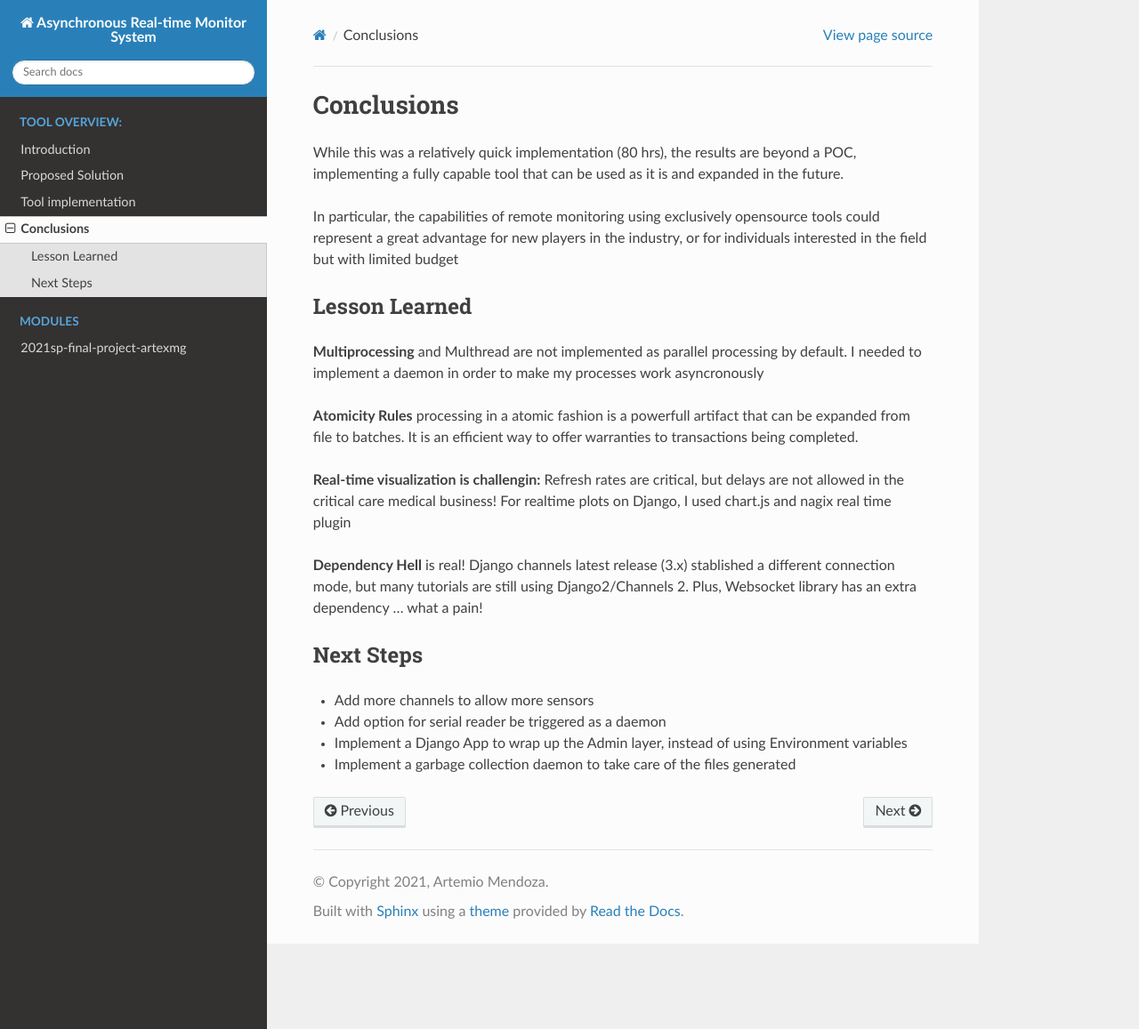
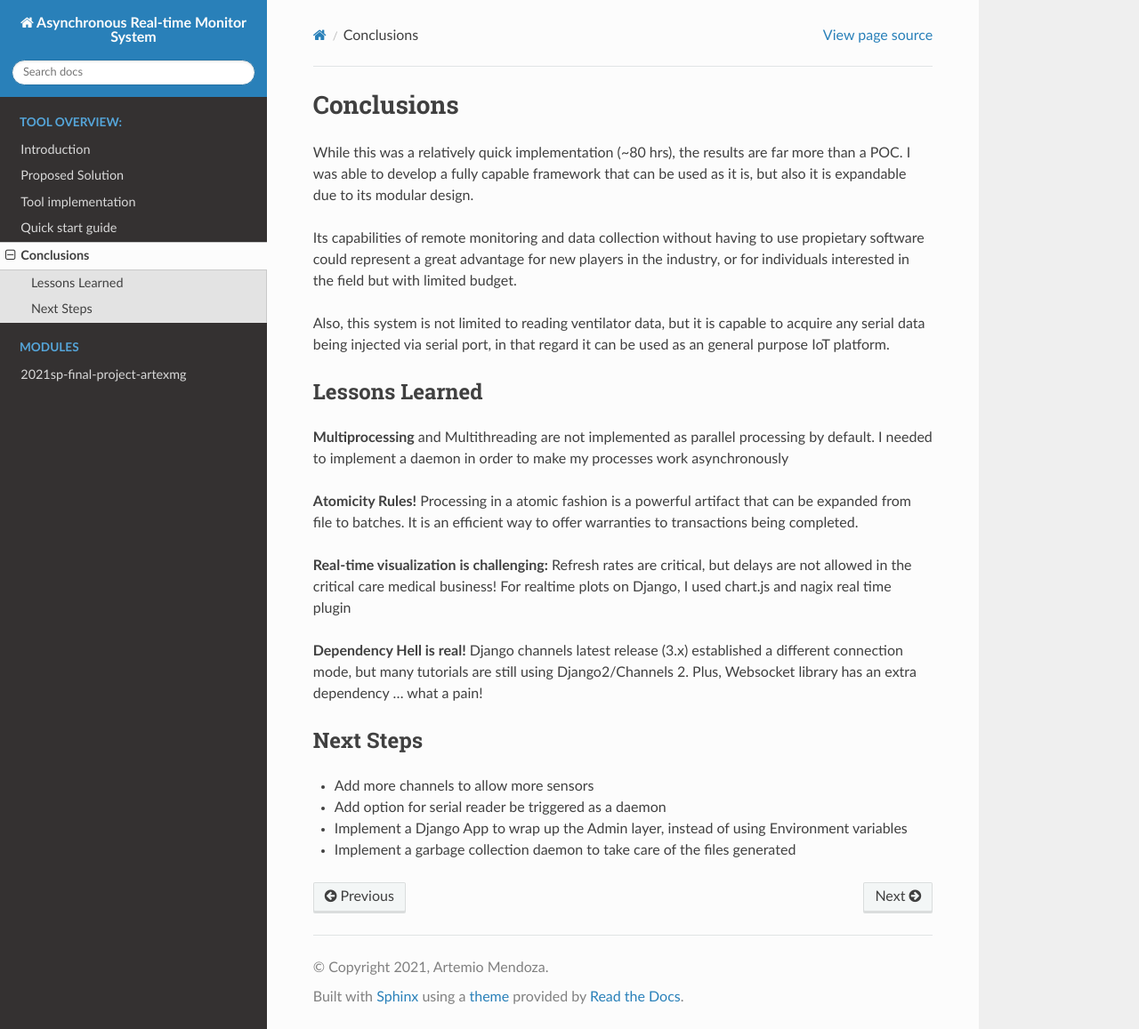
Before and after one commit to artexmg/artms, a Sphinx documentation site: the page built from docs/source/conclusions.rst, in a window 1280 px wide and 1157 px high. Shown: the whole window at 89% size. Built offline with Sphinx 7.4.7 and the Read the Docs theme 2.0.0, drawn with Linux system fonts in a browser that asks for light colours.

```diff
--- a/docs/source/conclusions.rst
+++ b/docs/source/conclusions.rst
@@ -1,28 +1,32 @@
 Conclusions
 ===============
 
-While this was a relatively quick implementation (80 hrs), the results are
-beyond a POC, implementing a fully capable tool that can be used as it is
-and expanded in the future.
+While this was a relatively quick implementation (~80 hrs), the results are far more than
+a POC. I was able to develop a fully capable framework that can be used as it is, but also it
+is expandable due to its modular design.
 
-In particular, the capabilities of remote monitoring using exclusively opensource
-tools could represent a great advantage for new players in the industry, or
-for individuals interested in the field but with limited budget
+Its capabilities of remote monitoring and data collection without having to use propietary
+software could represent a great advantage for new players in the industry, or
+for individuals interested in the field but with limited budget.
 
-Lesson Learned
+Also, this system is not limited to reading ventilator data, but it is capable to acquire
+any serial data being injected via serial port, in that regard it can be used as an general purpose IoT
+platform.
+
+Lessons Learned
 ###############
 
-**Multiprocessing** and Multhread are not implemented as parallel processing by default.
-I needed to implement a daemon in order to make my processes work asyncronously
+**Multiprocessing** and Multithreading are not implemented as parallel processing by default.
+I needed to implement a daemon in order to make my processes work asynchronously
 
-**Atomicity Rules** processing in a atomic fashion is a powerfull artifact that can be expanded
+**Atomicity Rules!** Processing in a atomic fashion is a powerful artifact that can be expanded
 from file to batches. It is an efficient way to offer warranties to transactions being completed.
 
-**Real-time visualization is challengin:**
+**Real-time visualization is challenging:**
 Refresh rates are critical, but delays are not allowed in the critical care medical business!
 For realtime plots on Django, I used chart.js and nagix real time plugin
 
-**Dependency Hell** is real! Django channels latest release (3.x) stablished a different connection mode, but many tutorials are still using Django2/Channels 2. Plus, Websocket library has an extra dependency ... what a pain!
+**Dependency Hell is real!** Django channels latest release (3.x) established a different connection mode, but many tutorials are still using Django2/Channels 2. Plus, Websocket library has an extra dependency ... what a pain!
 
 
 
--- a/docs/source/index.rst
+++ b/docs/source/index.rst
@@ -20,6 +20,8 @@ and monitoring.
 
    implementation
 
+   quickstart
+
    conclusions
 
 .. toctree::
```
Also changed, not shown: docs/source/implementation.rst (+27 -5 lines), docs/source/quickstart.rst (added, +82 -0 lines), docs/source/solution.rst (+6 -4 lines), docs/source/uploader.rst (+9 -0 lines), docs/source/images/comparison.png (added), docs/source/serial_reader_doc.rst (added), docs/source/streaming_doc.rst (added), docs/source/uploader_doc.rst (added).
